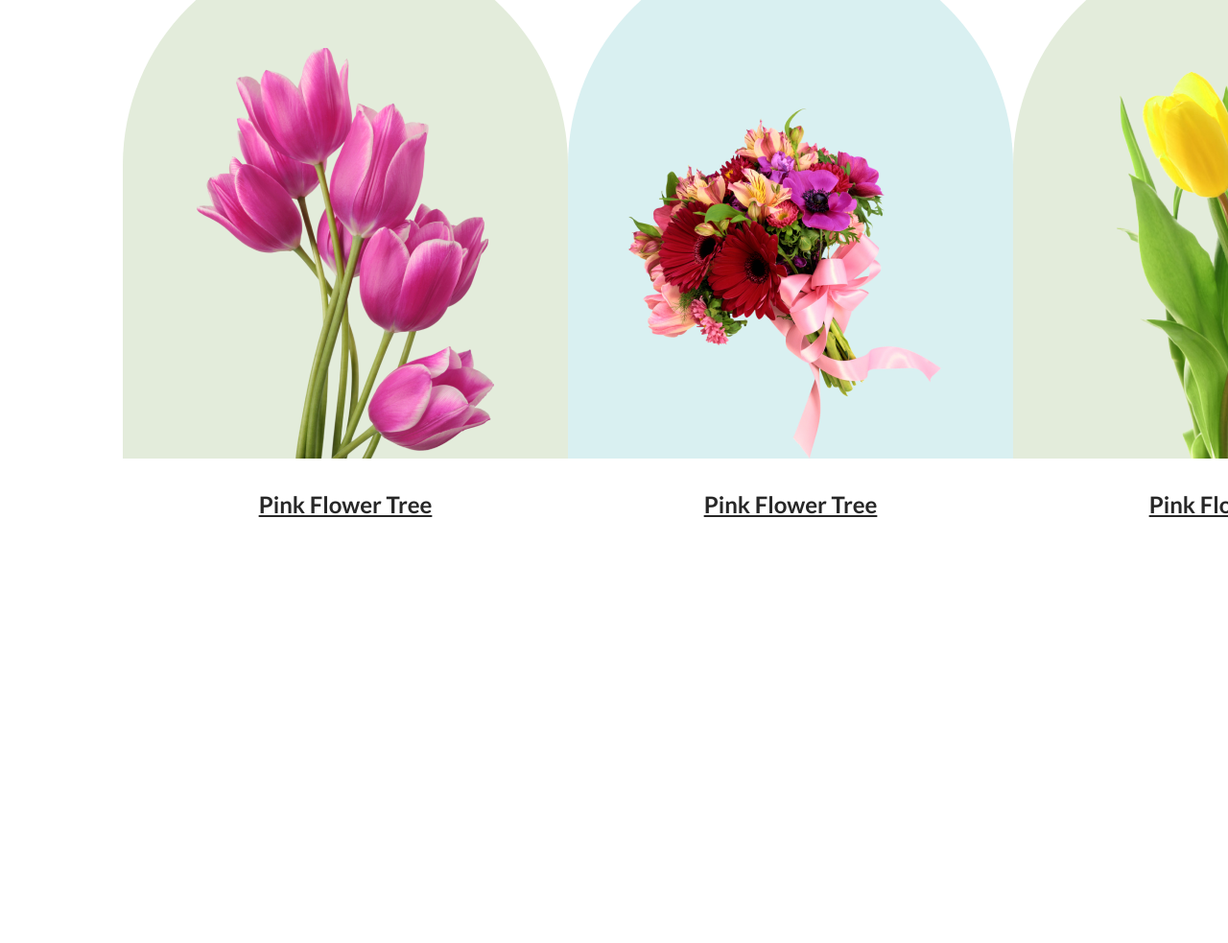
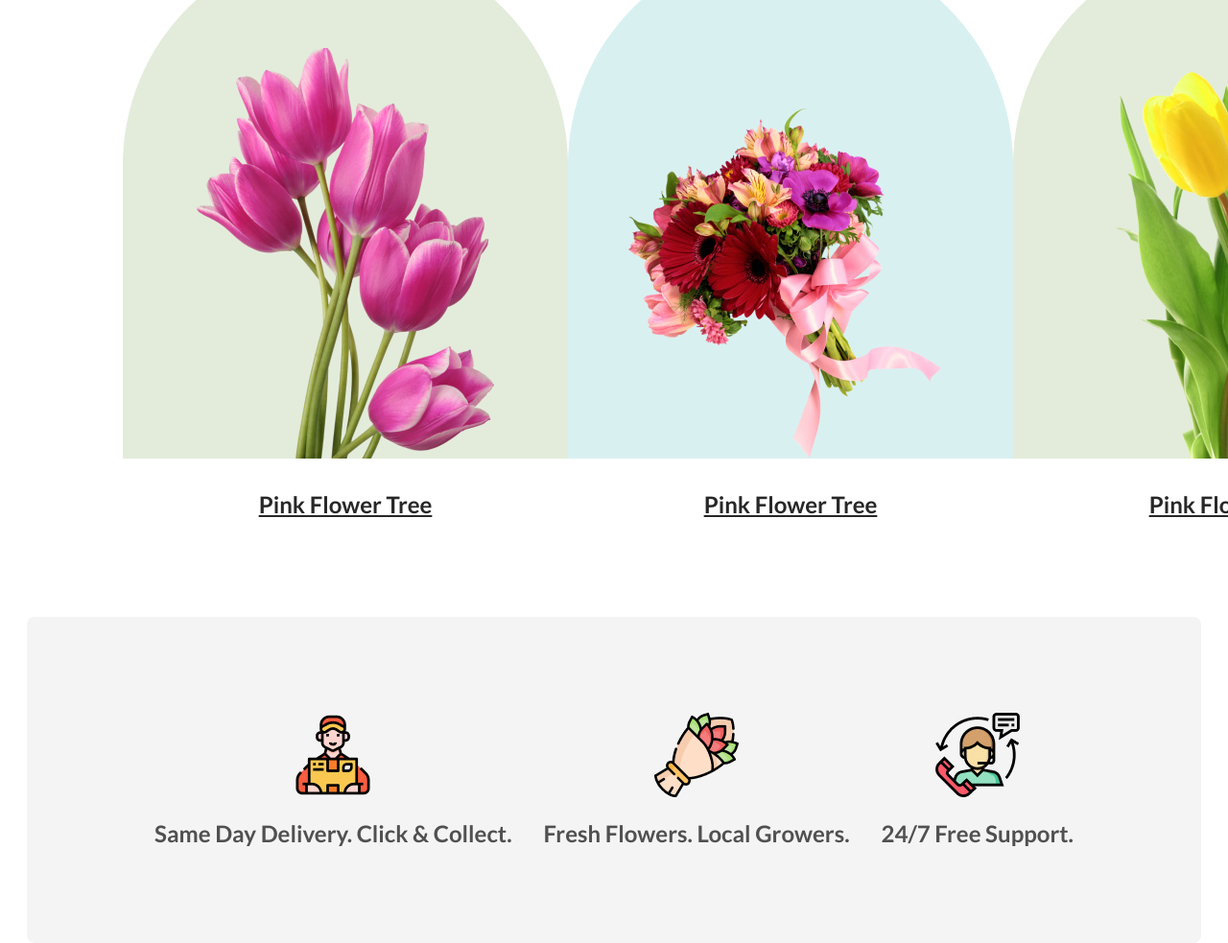
Before and after one commit to FazleyRabbi2/flower-shop, a plain HTML site: page index.html in a window 1280 px wide. Shown: the part 1278-2261 px from the top of the page at 96% size. Before the commit the page ends 1821 px from the top, so only its background shows below. Drawn offline with Linux system fonts and the light colour scheme.

Commit message:
serive area done

```diff
--- a/css/style.css
+++ b/css/style.css
@@ -115,3 +115,23 @@ header {
     line-height: 35px;
     margin-top: 30px;
 }
+
+/* SERVICE SECTION STYLE */
+.service {
+    border-radius: 8px;
+    background: rgba(39, 39, 39, 0.05);
+    margin-top: 100px;
+    display: flex;
+    justify-content: space-evenly;
+    align-items: center;
+    padding: 100px;
+}
+.service-type{
+    text-align: center;
+}
+.service-text{
+    color: rgba(39, 39, 39, 0.80);
+    font-size: 24px;
+    font-weight: 600;
+    margin-top: 20px;
+}
--- a/index.html
+++ b/index.html
@@ -66,6 +66,25 @@
     </section>
     <!-- FEATURED AREA END HERE -->
 
+    <!-- SERVICE AREA START HERE -->
+    <section>
+        <div class="mid service">
+            <div class="service-type">
+                <img src="Asset/Group 57.png" alt="man">
+                <p class="service-text">Same Day Delivery. Click & Collect.</p>
+            </div>
+            <div class="service-type">
+                <img src="Asset/Group 58.png" alt="flower">
+                <p class="service-text">Fresh Flowers. Local Growers.</p>
+            </div>
+            <div class="service-type">
+                <img src="Asset/Group 59.png" alt="Support">
+                <p class="service-text">24/7 Free Support.</p>
+            </div>
+        </div>
+    </section>
+    <!-- SERVICE AREA END HERE -->
+
 </body>
 
 </html>
```
